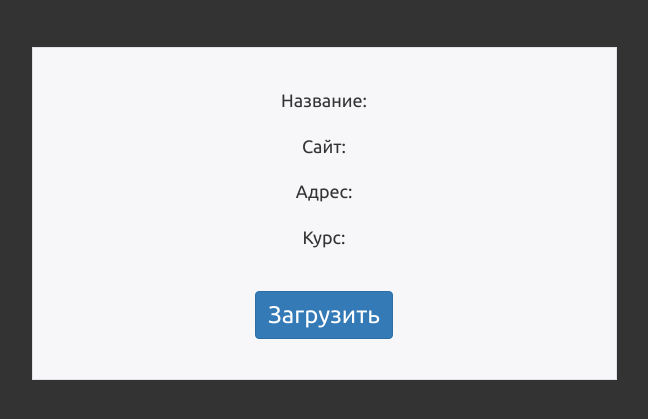
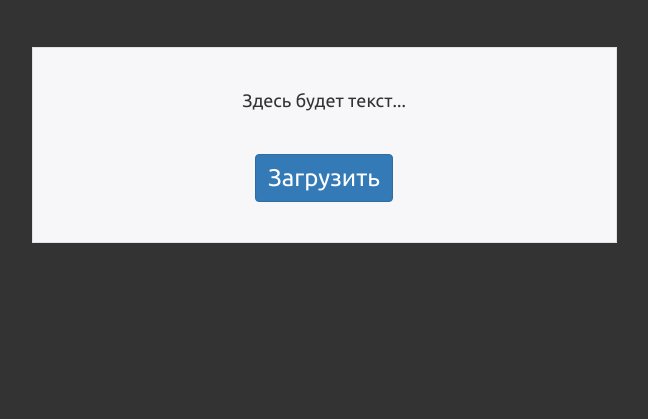
Before and after one commit to VitaliyTu/mcs-humanjs, a website: page day4/AJAX/index.html in a window 1280 px wide. Shown: the part 67-486 px from the top of the page, without its empty margins (316-964 px from the left). Drawn offline with nearby package versions, Linux system fonts and the light colour scheme.

Commit message:
Приведены в порядок папки AJAX, google-auth и google-signup

```diff
--- a/day4/AJAX/index.html
+++ b/day4/AJAX/index.html
@@ -7,7 +7,7 @@
 
     <!-- CSS -->
     <link href='https://fonts.googleapis.com/css?family=Ubuntu:400,500&subset=latin,cyrillic' rel='stylesheet' type='text/css'>
-    <link rel="stylesheet" href="bower_components/bootstrap/dist/css/bootstrap.min.css">
+    <link rel="stylesheet" href="../../node_modules/bootstrap/dist/css/bootstrap.min.css">
     <link rel="stylesheet" href="css/main.css">
 
     <!-- JS -->
@@ -21,8 +21,9 @@
     <div class="row">
         <div class="col-xs-6 col-xs-offset-3 ajax-block">
 
-            <!-- <p class="text">Здесь будет текст...</p> -->
+            <p class="text">Здесь будет текст...</p>
 
+            <!--
             <p>Название:</p>
             <p class="title"></p>
 
@@ -34,6 +35,7 @@
 
             <p>Курс:</p>
             <p class="course"></p>
+            -->
 
             <div class="text-center">
                 <button class="btn btn-primary">Загрузить</button>
--- a/day4/forms/js/utils.js
+++ b/day4/forms/js/utils.js
@@ -1,3 +1,5 @@
+// validateEmail('user@example.com') => true
+// validateEmail('user123456') => false
 function validateEmail(email) {
     var re = /^(([^<>()\[\]\\.,;:\s@"]+(\.[^<>()\[\]\\.,;:\s@"]+)*)|(".+"))@((\[[0-9]{1,3}\.[0-9]{1,3}\.[0-9]{1,3}\.[0-9]{1,3}])|(([a-zA-Z\-0-9]+\.)+[a-zA-Z]{2,}))$/;
     return re.test(email);
```
Also changed, not shown: day4/google-auth/index.html (+1 -1 lines), day4/google-signup/index.html (+1 -1 lines), day4/google-signup/js/utils.js (+8 -0 lines), day4/AJAX/README.md (added), day4/google-signup/README.md.
